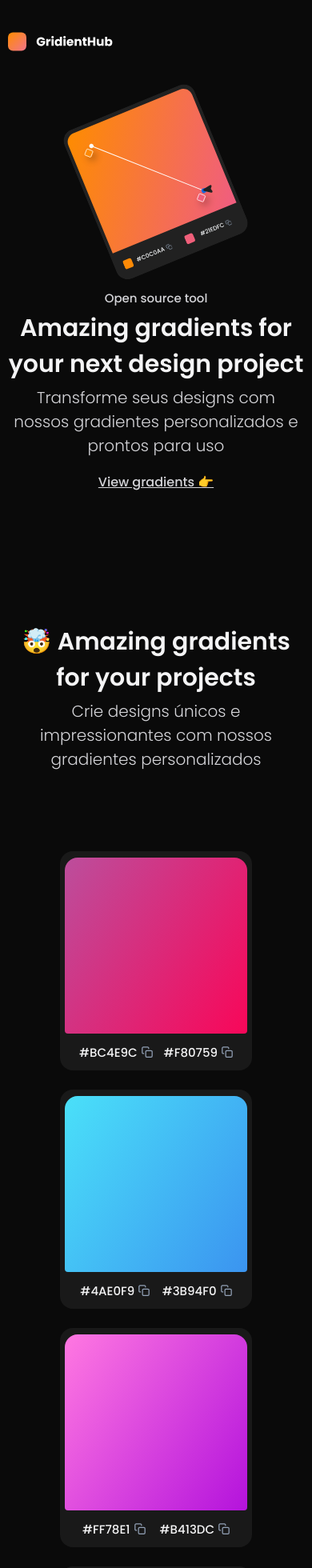
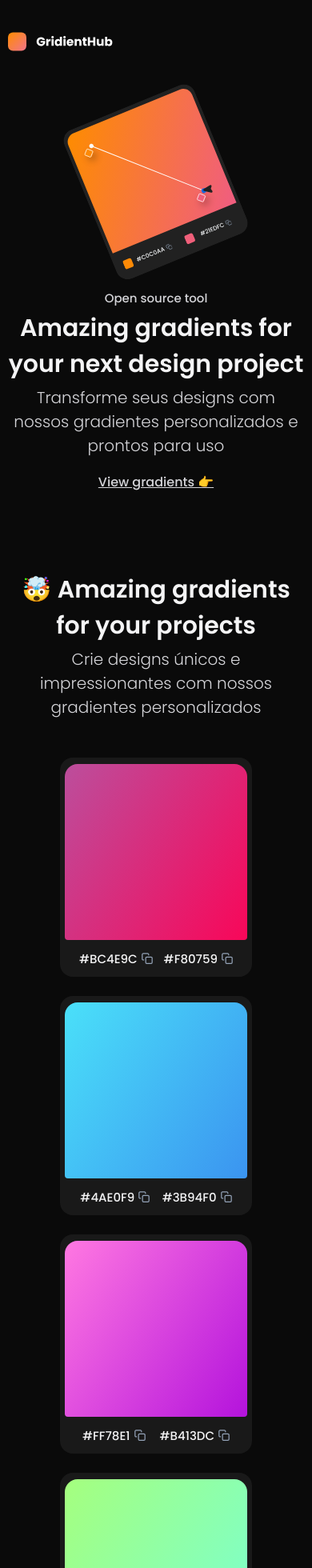
Before and after one commit to Leosousa-dev/gradienthub, a Next.js app: page / in a window 390 px wide. Shown: the top 1960 px of the page at 80% size. Built offline with nearby package versions, Linux system fonts and the light colour scheme.

Commit message:
update section gradients

```diff
--- a/src/components/sectionGradients/gradientSection.module.css
+++ b/src/components/sectionGradients/gradientSection.module.css
@@ -26,8 +26,14 @@
     gap: 24px;
 }
 @media screen and (max-width: 425px) {
+    .section{
+        margin-top: 100px;
+    }
     .listCards{
      flex-direction: column;
      align-items: center;
     }
+    .listCards{
+        margin-top: 48px;
+    }
   }
```
